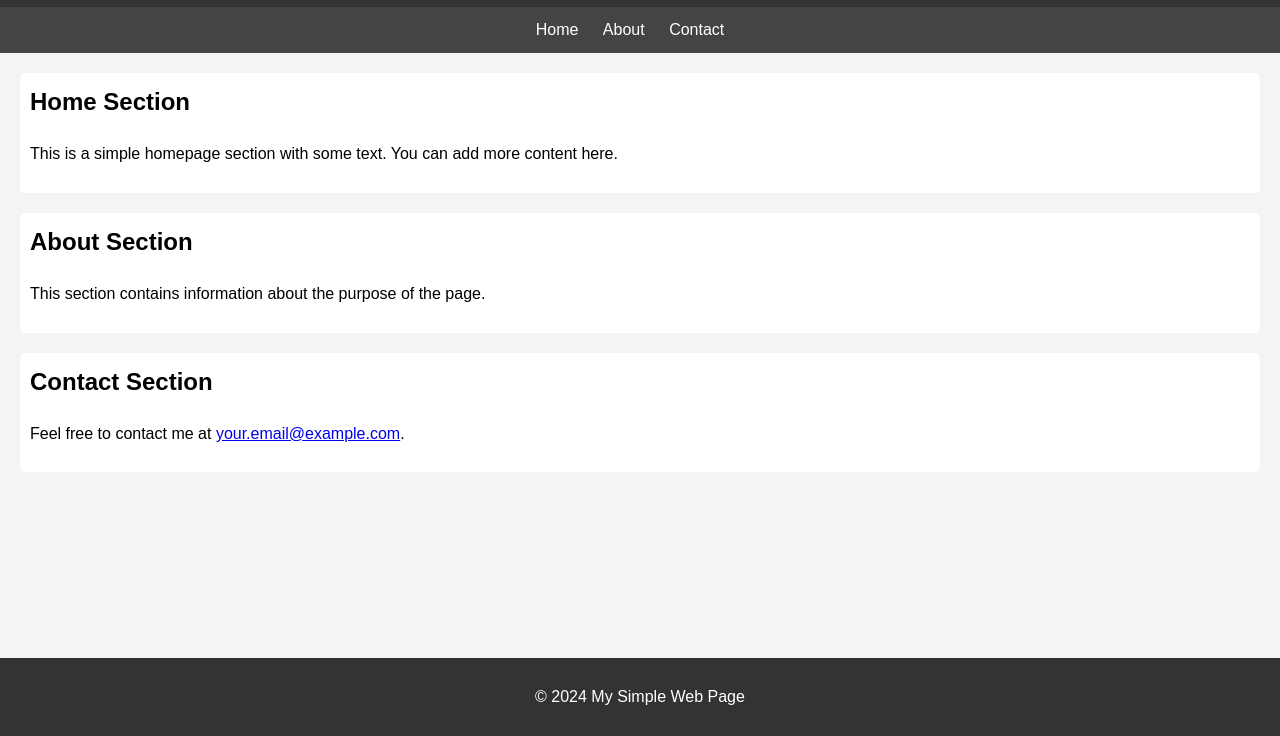
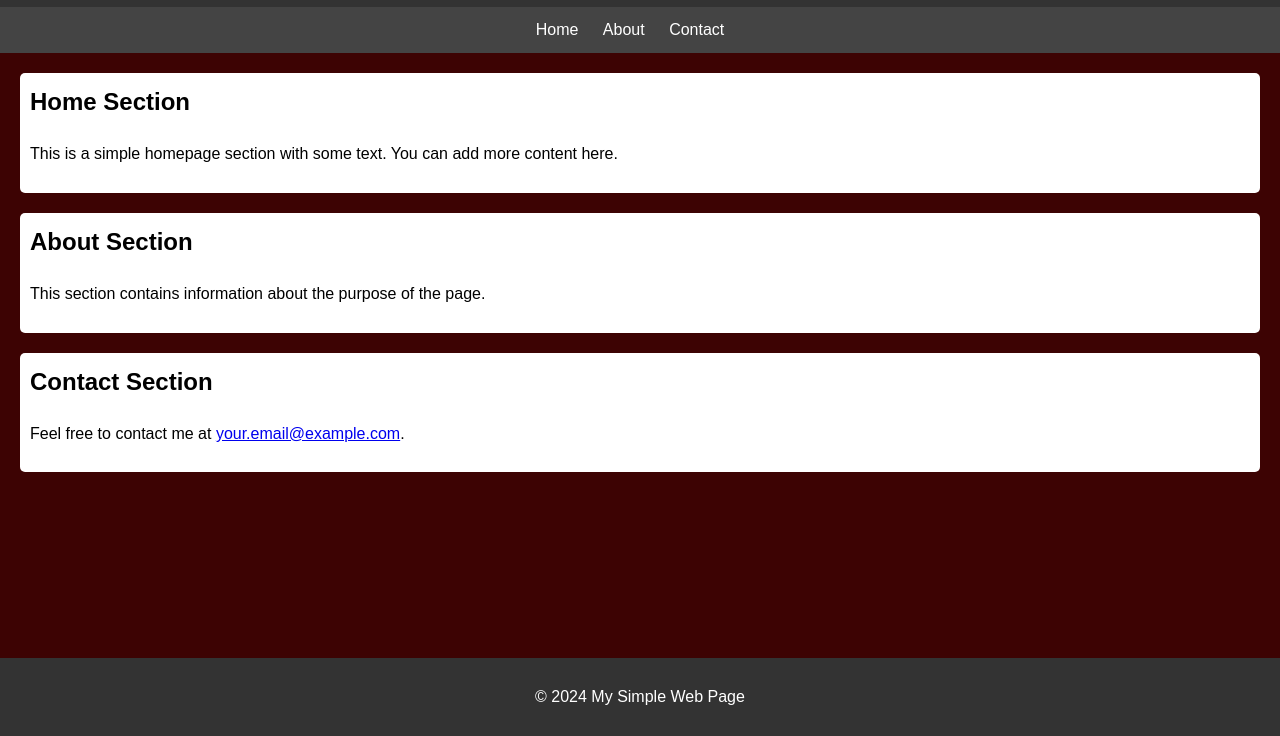
Before and after one commit to greenarena/my-website, a plain HTML site: page index.html in a window 1280 px wide. Shown: the part 64-800 px from the top of the page. Drawn offline with Linux system fonts and the light colour scheme.

Commit message:
Made changes to the style file

```diff
--- a/style.css
+++ b/style.css
@@ -4,7 +4,7 @@ body {
     line-height: 1.6;
     margin: 0;
     padding: 0;
-    background-color: #f4f4f4;
+    background-color: #3d0303;
 }
 
 /* Style for the header */
```
